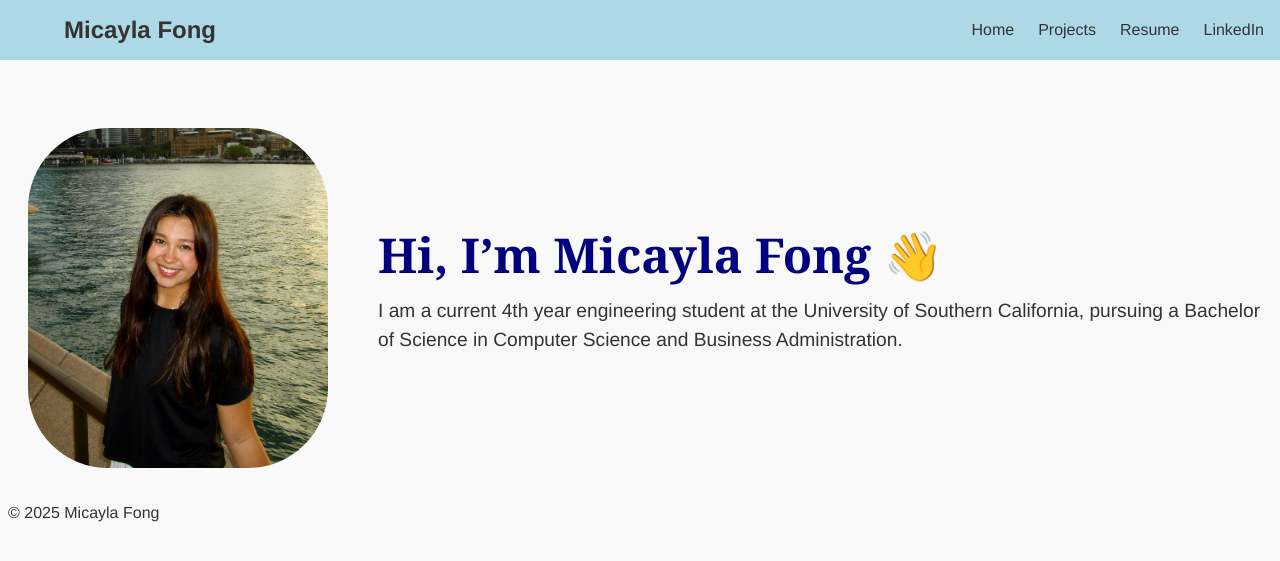
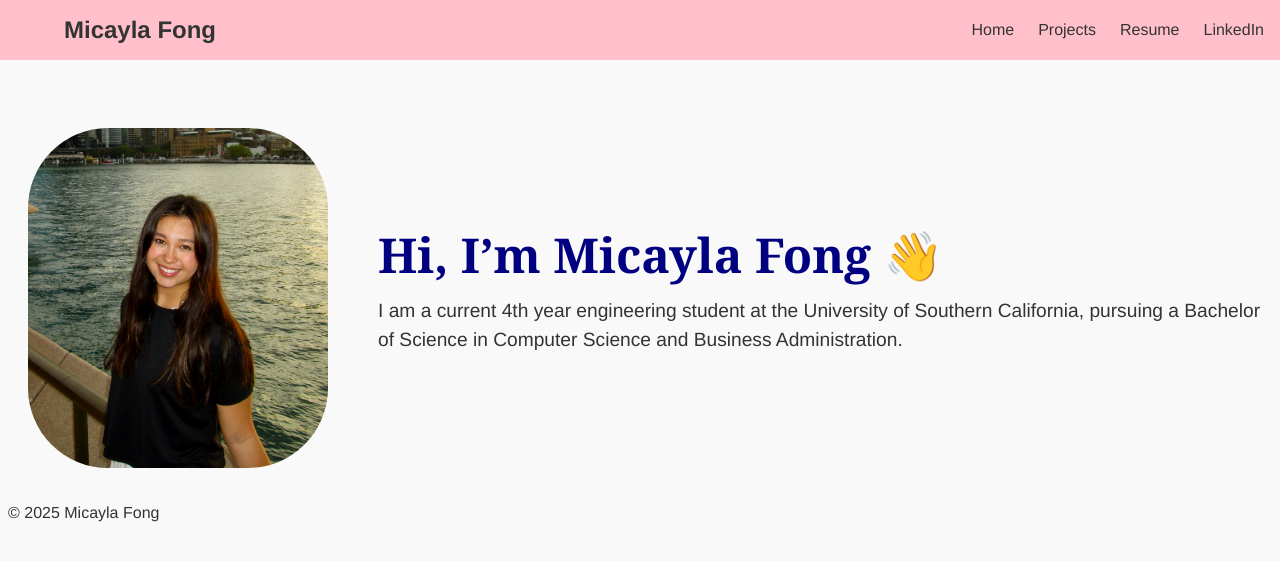
Before and after one commit to mdfong35/mdfong35.github.io, a Jekyll site: the page built from index.md, in a window 1280 px wide. Shown: the top 561 px of the page. Built offline with Jekyll 4.4.1, drawn with Linux system fonts in a browser that asks for light colours.

Commit message:
Update style.css

```diff
--- a/assets/style.css
+++ b/assets/style.css
@@ -7,7 +7,7 @@ body {
 
 
 .top-nav {
-  background-color: lightblue;
+  background-color: pink;
   padding: 1rem 2rem;
   width: 100%;
   position: fixed;
@@ -42,7 +42,7 @@ body {
 }
 
 .nav-links a:hover {
-  color: pink;
+  color: hotpink;
 }
 
 .nav-links a:last-child {
```
